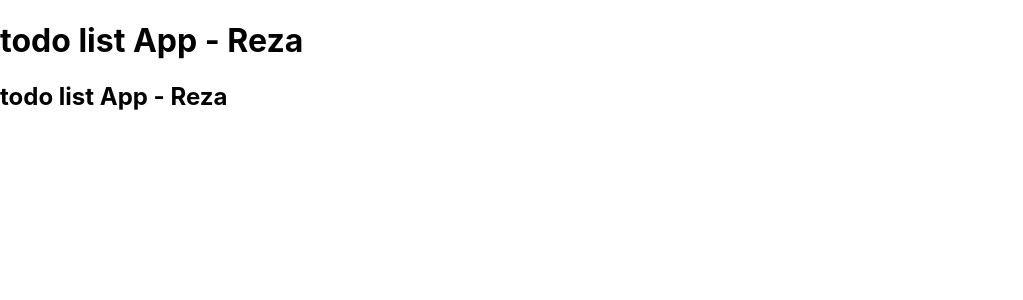
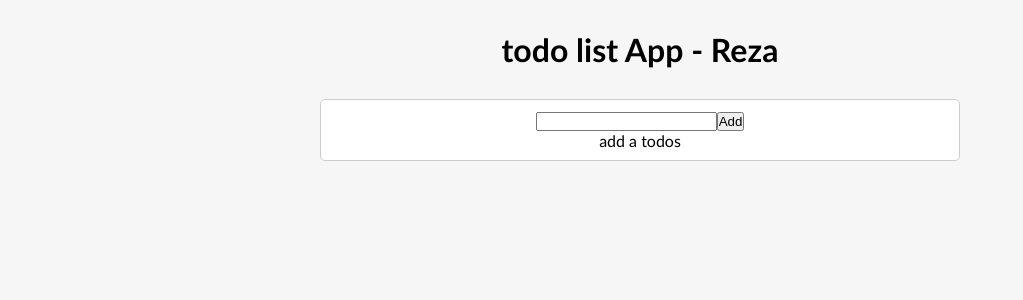
Before and after one commit to rezadelbaz/firstProject, a React (Create React App) app: page / in a window 1280 px wide. Shown: the top 300 px of the page, without its empty margins (0-1023 px from the left). Built offline with nearby package versions, Linux system fonts and the light colour scheme.

Commit message:
create Todos Component

```diff
--- a/src/App.css
+++ b/src/App.css
@@ -1,38 +1,23 @@
 .App {
-  text-align: center;
-}
-
-.App-logo {
-  height: 40vmin;
-  pointer-events: none;
-}
-
-@media (prefers-reduced-motion: no-preference) {
-  .App-logo {
-    animation: App-logo-spin infinite 20s linear;
-  }
-}
-
-.App-header {
-  background-color: #282c34;
-  min-height: 100vh;
+  width: 100vw;
   display: flex;
   flex-direction: column;
   align-items: center;
-  justify-content: center;
-  font-size: calc(10px + 2vmin);
-  color: white;
+  margin-top: 20px;
+  padding: 10px;
 }
 
-.App-link {
-  color: #61dafb;
+.App h1 {
+  margin-bottom: 30px;
 }
 
-@keyframes App-logo-spin {
-  from {
-    transform: rotate(0deg);
-  }
-  to {
-    transform: rotate(360deg);
-  }
+.container {
+  display: flex;
+  flex-direction: column;
+  align-items: center;
+  width: 40rem;
+  background-color: #fff;
+  border: 1px solid #ccc;
+  border-radius: 5px;
+  padding: 10px;
 }
--- a/src/App.js
+++ b/src/App.js
@@ -1,10 +1,10 @@
-import logo from './logo.svg';
 import './App.css';
+import TodoApp from './components/TodoApp';
  const App = () => {
    return (
-     <div className="test">
+     <div className="App">
        <h1>todo list App - Reza</h1>
-       <h2>todo list App - Reza</h2>
+       <TodoApp />
      </div>
     );
  }
--- /dev/null
+++ b/src/components/Todo.js
@@ -0,0 +1,13 @@
+const Todo = ({ todo }) => {
+  return (
+    <div key={todo.id}>
+      <div>{todo.text}</div>
+      <div>
+        <button>Edit</button>
+        <button>Complete</button>
+      </div>
+    </div>
+  );
+};
+
+export default Todo;
--- /dev/null
+++ b/src/components/TodoApp.js
@@ -0,0 +1,19 @@
+import { useState } from "react";
+import TodoForm from "./TodoForm"
+import TodoList from "./TodoList"
+
+const TodoApp = () => {
+    const [todos,setTodos] = useState([])
+
+    const addTodoHandler = (input)=>{
+        const newTodo = {id:Math.floor(Math.random()*1000), text:input, isCompleted:false};
+        setTodos([...todos, newTodo])
+    }
+
+    return  <div className="container">
+    <TodoForm addTodoHandler={addTodoHandler}/>
+    <TodoList todos={todos}/>
+    </div>;
+}
+
+export default TodoApp;
--- /dev/null
+++ b/src/components/TodoForm.js
@@ -0,0 +1,24 @@
+import { useState } from "react";
+
+const TodoForm = (props) => {
+    const [input,setInput] = useState("")
+    const changeHandler =(e)=>{
+        console.log(e.target.value)
+        setInput(e.target.value)
+    }
+    const submitHandler =(e)=>{
+        e.preventDefault()
+        if(!input){
+            alert("add a todo mashti")
+            return;
+        }
+        props.addTodoHandler(input)
+        setInput("")
+    }
+    return ( <form onSubmit={submitHandler}>
+        <input type="text" value={input} onChange={changeHandler}/>
+        <button type="submit" >Add</button>
+    </form> );
+}
+
+export default TodoForm;
--- /dev/null
+++ b/src/components/TodoList.js
@@ -0,0 +1,15 @@
+import Todo from "./Todo";
+
+const TodoList = ({ todos }) => {
+  const renderTodos = () => {
+    if (todos.length === 0) return <p>add a todos</p>;
+    return todos.map((todo) => {
+      return todos.map((todo) => {
+        return <Todo key={todo.id} todo={todo} />;
+      });
+    });
+  };
+  return <div>{renderTodos()}</div>;
+};
+
+export default TodoList;
--- a/src/index.css
+++ b/src/index.css
@@ -1,13 +1,14 @@
+* {
+  box-sizing: border-box;
+  padding: 0;
+  margin: 0;
+}
 body {
-  margin: 0;
-  font-family: -apple-system, BlinkMacSystemFont, 'Segoe UI', 'Roboto', 'Oxygen',
-    'Ubuntu', 'Cantarell', 'Fira Sans', 'Droid Sans', 'Helvetica Neue',
-    sans-serif;
-  -webkit-font-smoothing: antialiased;
-  -moz-osx-font-smoothing: grayscale;
+  background-color: #f6f6f6;
+  font-family: "Gill Sans", "Gill Sans MT", Calibri, "Trebuchet MS", sans-serif;
 }
 
-code {
+/* code {
   font-family: source-code-pro, Menlo, Monaco, Consolas, 'Courier New',
     monospace;
-}
+} */
```
Also changed, not shown: src/component/text.txt (deleted).
